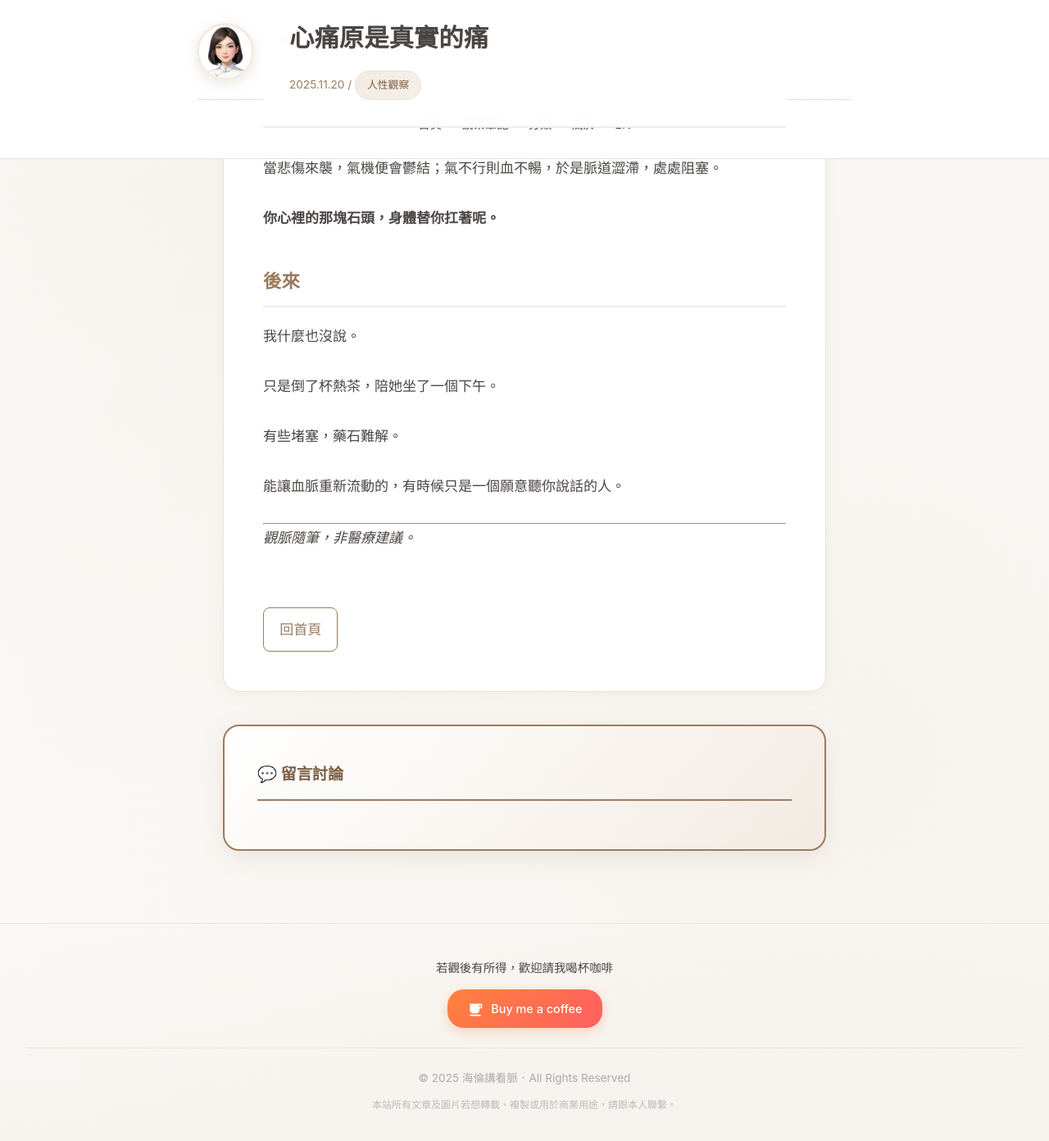
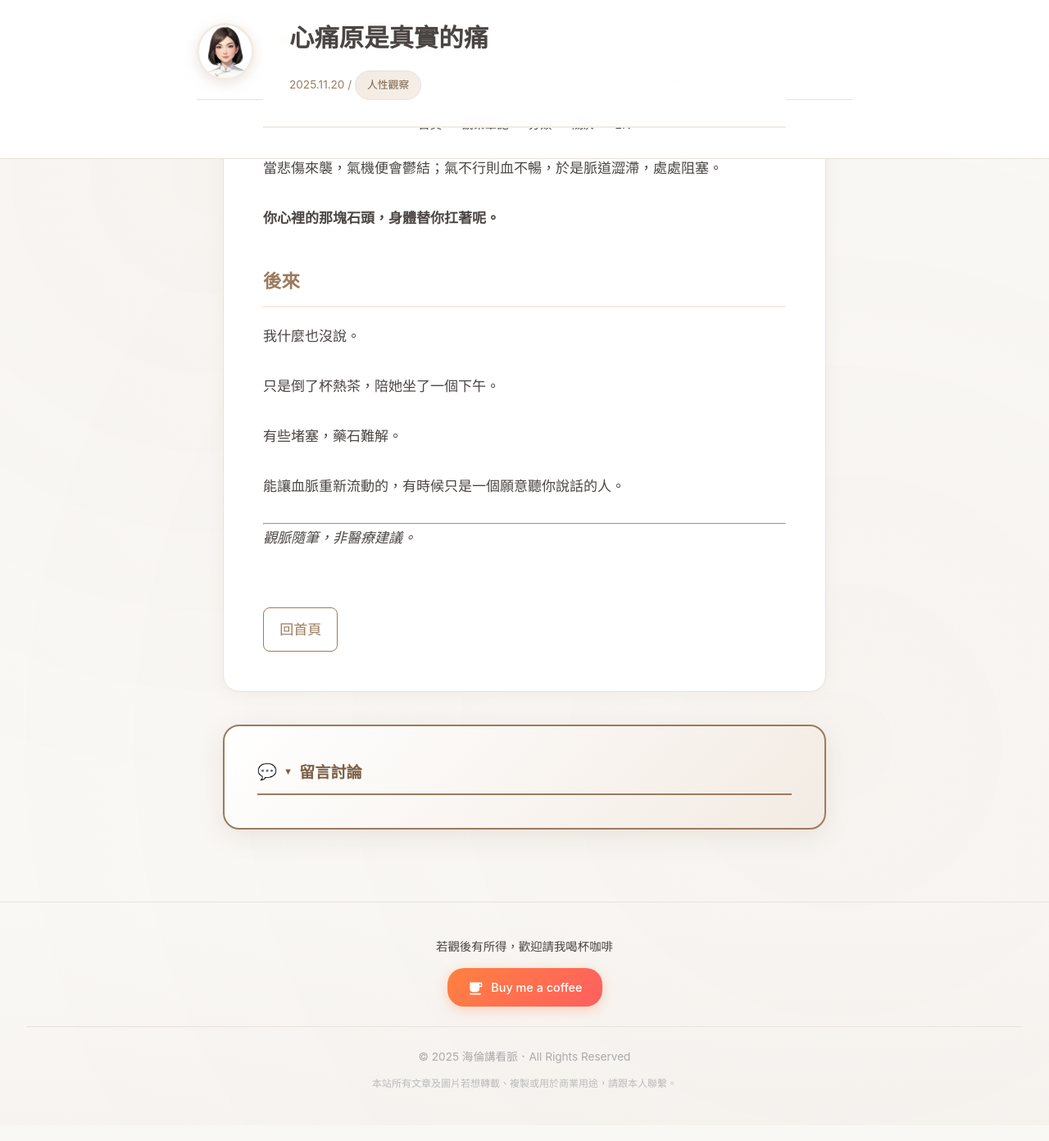
Before and after one commit to hathor-hua/helen, a Jekyll site: the page built from _posts/2025-11-20-heartbreak-physics.md, in a window 1280 px wide and 1400 px high, scrolled down 945 px. Shown: the top 1392 px of the window at 82% size. Built offline with Jekyll 4.4.1, drawn with Linux system fonts in a browser that asks for light colours; comment, search, counter and statistics services are not loaded.

Commit message:
Add collapsible comments section
- Make entire comments section collapsible with toggle button
- Add smooth expand/collapse animation
- Update styling for collapsed state

```diff
--- a/_layouts/post.html
+++ b/_layouts/post.html
@@ -21,9 +21,15 @@ og_type: article
     <a href="{{ '/' | relative_url }}" class="back-link">回首頁</a>
 </article>
 
-<!-- 留言區 -->
-<section class="comments-section">
-    <h3>留言討論</h3>
+<!-- 留言討論區（可收合） -->
+<section class="comments-section collapsible">
+    <button class="comments-toggle" onclick="toggleComments()">
+        <h3>
+            <span class="toggle-icon">▼</span>
+            留言討論
+        </h3>
+    </button>
+    <div class="comments-content" id="comments-content">
         <div id="cusdis_thread"
           data-host="https://cusdis.com"
           data-app-id="e9617376-039b-4dee-81f8-a3aa9f4a26a6"
@@ -32,4 +38,23 @@ og_type: article
           data-page-title="{{ page.title }}"
         ></div>
         <script async defer src="https://cusdis.com/js/cusdis.es.js"></script>
+    </div>
 </section>
+
+<script>
+function toggleComments() {
+    var content = document.getElementById('comments-content');
+    var icon = document.querySelector('.toggle-icon');
+    var section = document.querySelector('.comments-section');
+
+    if (content.classList.contains('collapsed')) {
+        content.classList.remove('collapsed');
+        icon.textContent = '▼';
+        section.classList.remove('is-collapsed');
+    } else {
+        content.classList.add('collapsed');
+        icon.textContent = '▶';
+        section.classList.add('is-collapsed');
+    }
+}
+</script>
--- a/css/style.css
+++ b/css/style.css
@@ -776,6 +776,62 @@ footer .bmc-btn:hover {
     font-family: -apple-system, BlinkMacSystemFont, "Segoe UI", sans-serif;
 }
 
+/* Collapsible Comments Section */
+.comments-section.collapsible {
+    position: relative;
+}
+
+.comments-toggle {
+    width: 100%;
+    background: transparent;
+    border: none;
+    cursor: pointer;
+    padding: 0;
+    margin: 0;
+    text-align: left;
+}
+
+.comments-toggle h3 {
+    display: flex;
+    align-items: center;
+    gap: 0.5rem;
+    margin: 0;
+    padding-bottom: 0.8rem;
+    transition: color 0.2s;
+}
+
+.comments-toggle:hover h3 {
+    color: var(--accent-dark);
+}
+
+.toggle-icon {
+    font-size: 0.7rem;
+    transition: transform 0.2s ease;
+    display: inline-block;
+}
+
+.comments-content {
+    overflow: hidden;
+    transition: max-height 0.3s ease, opacity 0.3s ease;
+    max-height: 2000px;
+    opacity: 1;
+}
+
+.comments-content.collapsed {
+    max-height: 0;
+    opacity: 0;
+    padding: 0;
+}
+
+.comments-section.is-collapsed {
+    padding-bottom: 1.5rem;
+}
+
+.comments-section.is-collapsed .comments-toggle h3 {
+    border-bottom: none;
+    padding-bottom: 0;
+}
+
 /* Responsive */
 @media (max-width: 600px) {
     body {
```
Lines whose indentation alone changed are shown as unchanged.
